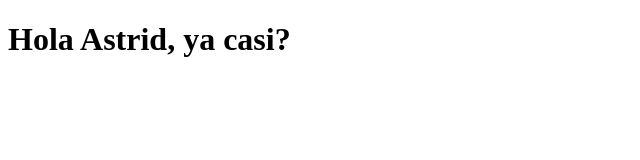
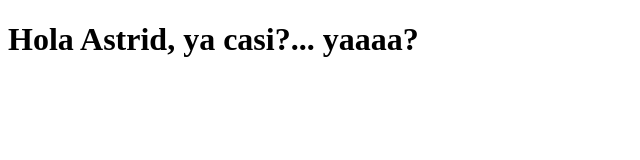
Before and after one commit to InstructorAlex/FW-BOOTSTRAP, a plain HTML site: page index.html in a window 1280 px wide. Shown: the whole page, without its empty margins (0-640 px from the left). Drawn offline with Linux system fonts and the light colour scheme.

Commit message:
Modificacion del titulo

```diff
--- a/index.html
+++ b/index.html
@@ -6,6 +6,6 @@
     <title>Document</title>
 </head>
 <body>
-    <h1>Hola Astrid, ya casi?</h1>
+    <h1>Hola Astrid, ya casi?... yaaaa?</h1>
 </body>
 </html>
```
